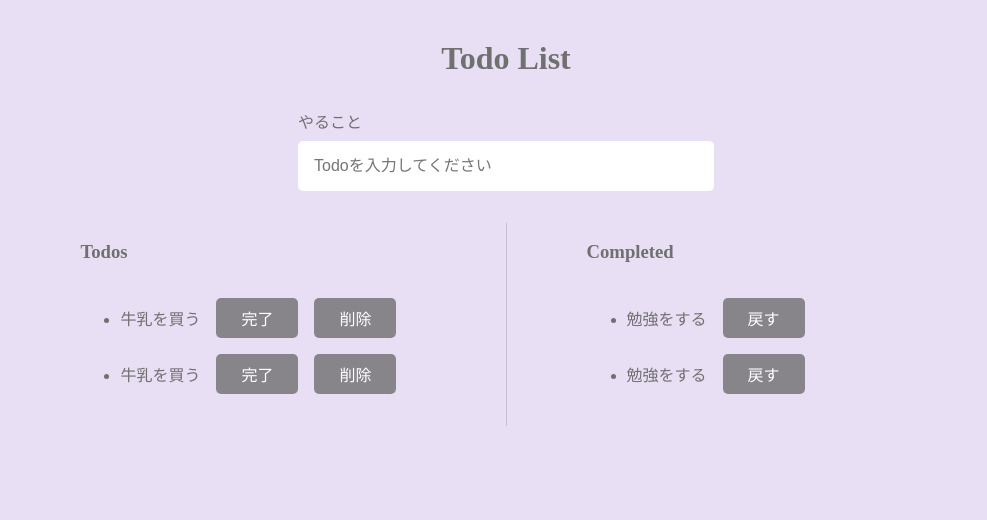
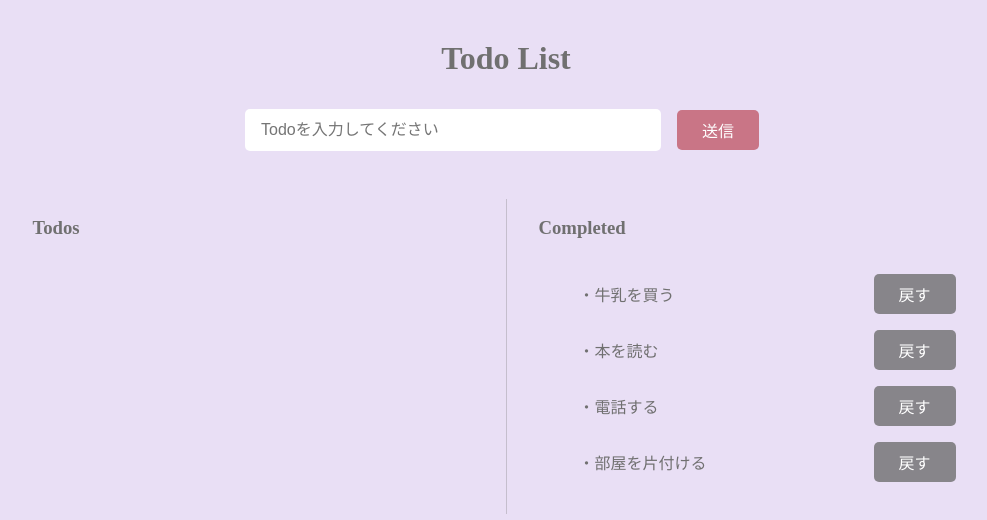
Before and after one commit to uudpinooo/TodoApp_ReactPractice, a React (Create React App) app: page / in a window 1280 px wide. Shown: the top 520 px of the page, without its empty margins (134-1121 px from the left). Built offline with nearby package versions, Linux system fonts and the light colour scheme; the HTML template or start-up script is replaced by a standard one.

Commit message:
入力したTodoをTodosに表示できるようになった

```diff
--- a/src/App.js
+++ b/src/App.js
@@ -1,17 +1,23 @@
+import { useState } from 'react';
 import styled from 'styled-components';
 
 import { InputForm } from './atoms/InputForm';
 import { CompleteTodo } from './components/CompleteTodo';
 import { IncompleteTodo } from './components/IncompleteTodo';
 
+const completeTodos = ["牛乳を買う", "本を読む", "電話する", "部屋を片付ける"];
+// const inCompleteTodos = ["勉強する", "洗濯する", "メールを返す", "料理する"];
+
 function App() {
+  const [inCompleteTodos, setInCompleteTodos] = useState([]);
+
   return (
     <StyledWrapper>
       <StyledTitle>Todo List</StyledTitle>
-      <InputForm />
+      <InputForm inCompleteTodos={inCompleteTodos} setInCompleteTodos={setInCompleteTodos} />
       <StyledDiv>
-        <IncompleteTodo todo="牛乳を買う" />
-        <CompleteTodo todo="勉強をする" />
+        <IncompleteTodo todos={inCompleteTodos}  />
+        <CompleteTodo todos={completeTodos} />
       </StyledDiv>
     </StyledWrapper>
   );
--- a/src/atoms/InputForm.jsx
+++ b/src/atoms/InputForm.jsx
@@ -1,24 +1,47 @@
+import { useState } from 'react';
 import styled from 'styled-components';
+import { PrimaryButton } from './PrimaryButton';
 
-export const InputForm = () => {
+export const InputForm = ({inCompleteTodos, setInCompleteTodos}) => {
+  const [value, setValue] = useState("");
+  const onChangeInput = (e) => setValue(e.target.value);
+
+  const onClickSubmit = () => {
+    setInCompleteTodos([...inCompleteTodos, value]);
+    setValue("");
+  }
+
   return (
     <>
-      <label>
-        やること<br />
-        <StyledInput type="text" name="todo" placeholder="Todoを入力してください" />
-      </label>
+    <StyledDiv>
+        <StyledInput onChange={onChangeInput} value={value} type="text" placeholder="Todoを入力してください" />
+        <StyledButton onClick={onClickSubmit}>送信</StyledButton>
+    </StyledDiv>
+
     </>
   );
 };
 
+const StyledDiv = styled.div`
+  display: flex;
+  margin-bottom: 3rem;
+`;
+
 const StyledInput = styled.input`
   border: none;
   border-radius: 5px;
-  height: 2.5rem;
+  height: 2rem;
   width: 30vw;
-  margin-bottom: 2rem;
-  margin-top: 0.5rem;
+  margin: 0 1rem 0;
   padding: 0.3rem 1rem;
   font-size: 1rem;
   outline: none;
 `;
+
+const StyledButton = styled(PrimaryButton)`
+  background-color: #c97586;
+  align-self: center;
+  &:hover {
+    color: #c97586;
+  }
+`;
--- a/src/atoms/PrimaryButton.jsx
+++ b/src/atoms/PrimaryButton.jsx
@@ -1,10 +1,10 @@
 import styled from 'styled-components';
 
-export const PrimaryButton = ({children}) => {
+export const PrimaryButton = ({children, className, onClick}) => {
 
   return (
     <>
-      <StyledButton role="button">{children}</StyledButton>
+      <StyledButton className={className} onClick={onClick} role="button">{children}</StyledButton>
     </>
   );
 };
@@ -14,7 +14,7 @@ const StyledButton = styled.div`
   color: #fff;
   background-color: rgba(112, 112, 112, 0.8);
   padding: 0.5rem 1rem;
-  margin-right: 1rem;
+  margin-right: 1.5rem;
   text-align: center;
   border-radius: 5px;
   &:hover {
--- a/src/components/CompleteTodo.jsx
+++ b/src/components/CompleteTodo.jsx
@@ -1,22 +1,24 @@
 import styled from 'styled-components';
 import { PrimaryButton } from "../atoms/PrimaryButton";
 
-export const CompleteTodo = (props) => {
-  const { todo } = props;
+export const CompleteTodo = ({ todos }) => {
 
   return (
     <>
       <StyledDiv>
         <h3>Completed</h3>
         <ul>
-      <StyledLi>
-        <StyledP>{todo}</StyledP>
+          {todos.map((todo) => {
+            return (
+              <StyledLi key={todo}>
+                {`・${todo}`}
+                <StyledBtns>
                   <PrimaryButton>戻す</PrimaryButton>
+                </StyledBtns>
               </StyledLi>
-      <StyledLi>
-        <StyledP>{todo}</StyledP>
-        <PrimaryButton>戻す</PrimaryButton>
-      </StyledLi>
+
+            );
+          })}
         </ul>
       </StyledDiv>
     </>
@@ -27,7 +29,7 @@ const StyledDiv = styled.div`
   display: flex;
   flex-direction: column;
   width: 50vw;
-  padding-left: 5rem;
+  padding: 0 2rem;
 `;
 
 const StyledLi = styled.li`
@@ -36,6 +38,7 @@ const StyledLi = styled.li`
   margin-bottom: 1rem;
 `;
 
-const StyledP = styled.li`
-  margin: 0 1rem 0 0;
+const StyledBtns = styled.div`
+  display: flex;
+  margin-left: auto;
 `;
--- a/src/components/IncompleteTodo.jsx
+++ b/src/components/IncompleteTodo.jsx
@@ -1,24 +1,24 @@
 import styled from 'styled-components';
 import { PrimaryButton } from "../atoms/PrimaryButton";
 
-export const IncompleteTodo = (props) => {
-  const { todo } = props;
+export const IncompleteTodo = ({ todos }) => {
 
   return (
     <>
       <StyledDiv>
         <h3>Todos</h3>
         <ul>
-      <StyledLi>
-        <StyledP>{todo}</StyledP>
+          {todos.map((todo) => {
+            return (
+              <StyledLi key={todo}>
+                {`・${todo}`}
+                <StyledBtns>
                   <PrimaryButton>完了</PrimaryButton>
                   <PrimaryButton>削除</PrimaryButton>
+                </StyledBtns>
               </StyledLi>
-      <StyledLi>
-        <StyledP>{todo}</StyledP>
-        <PrimaryButton>完了</PrimaryButton>
-        <PrimaryButton>削除</PrimaryButton>
-      </StyledLi>
+            );
+          })}
         </ul>
       </StyledDiv>
     </>
@@ -30,7 +30,7 @@ const StyledDiv = styled.div`
   flex-direction: column;
   border-right: 1px rgba(112, 112, 112, 0.3) solid;
   width: 50vw;
-  padding-left: 5rem;
+  padding: 0 2rem;
 `;
 
 const StyledLi = styled.li`
@@ -39,6 +39,7 @@ const StyledLi = styled.li`
   margin-bottom: 1rem;
 `;
 
-const StyledP = styled.li`
-  margin: 0 1rem 0 0;
+const StyledBtns = styled.div`
+  display: flex;
+  margin-left: auto;
 `;
```
Lines whose indentation alone changed are shown as unchanged.
